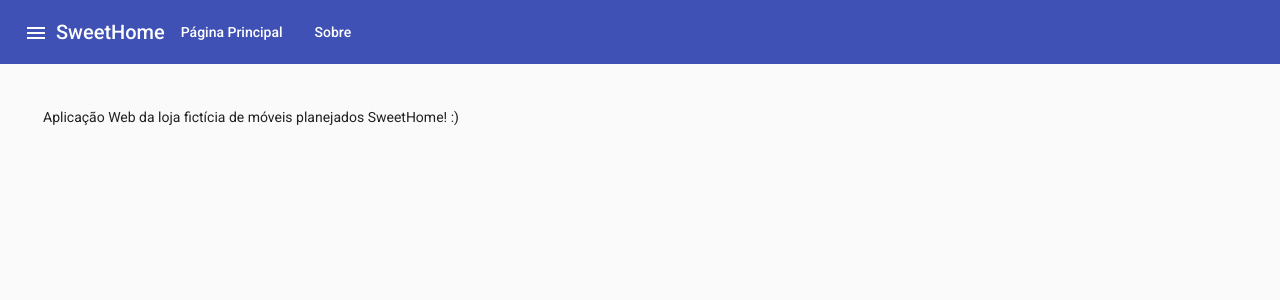
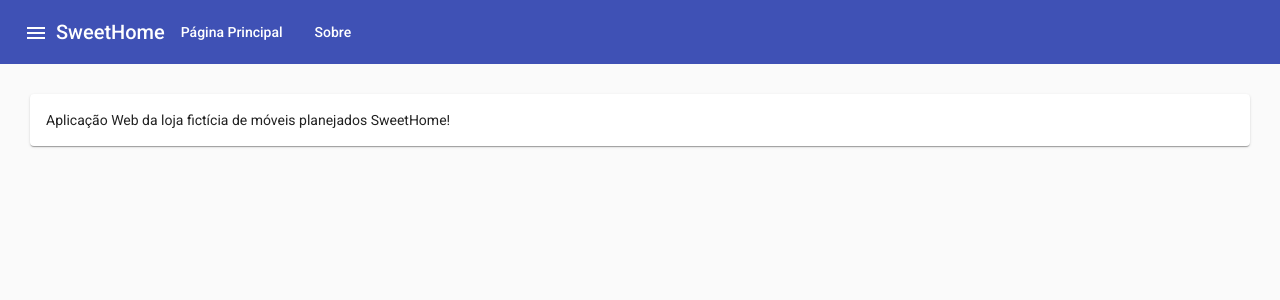
Before and after one commit to victorhugocm/SweetHome-WEB, an Angular app: page /about in a window 1280 px wide. Shown: the top 300 px of the page. Built offline with nearby package versions, Linux system fonts and the light colour scheme.

Commit message:
Ajuste tela "Sobre".

```diff
--- a/src/app/components/about/about.component.html
+++ b/src/app/components/about/about.component.html
@@ -1,3 +1,3 @@
-<p style="padding: 13px;">
-    Aplicação Web da loja fictícia de móveis planejados SweetHome! :)
-</p>
+<mat-card>
+    Aplicação Web da loja fictícia de móveis planejados SweetHome!
+</mat-card>
--- a/src/app/components/product/list-product/list-product.component.ts
+++ b/src/app/components/product/list-product/list-product.component.ts
@@ -1,3 +1,4 @@
+import { HttpResponse } from '@angular/common/http';
 import { Product } from './../../../models/product/product';
 import { ProductService } from './../../../services/product/product.service';
 import { Component, OnInit, ViewChild } from '@angular/core';
@@ -26,7 +27,13 @@ export class ListProductComponent implements OnInit {
 
   delete(id: any){
     console.log(id);
-    this.productService.delete(id).subscribe();
+    this.productService.delete(id).subscribe((res: Product)=>{
+      // Implementar lógica de recarregar a página
+      // console.log(res);
+      // if (true) {
+      //   window.location.reload();
+      // }
+    });
   }
 
 }
```
